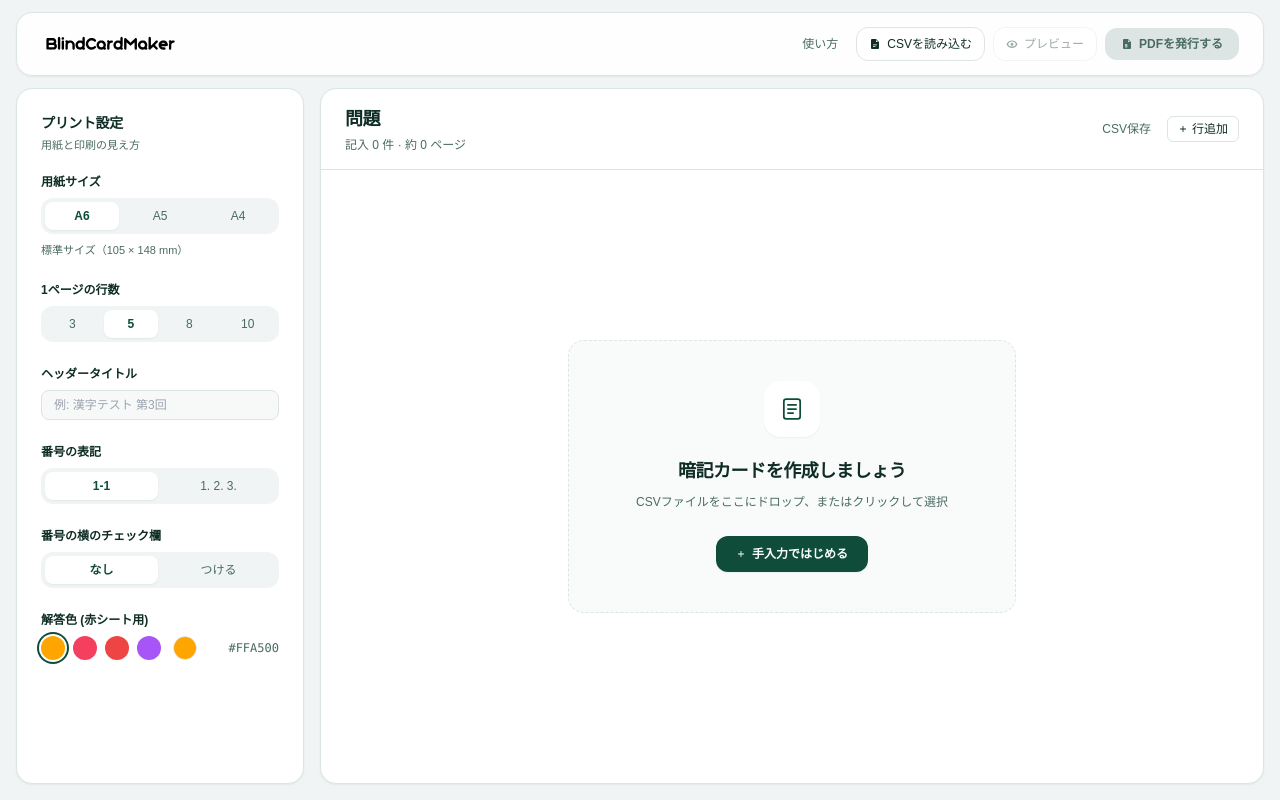
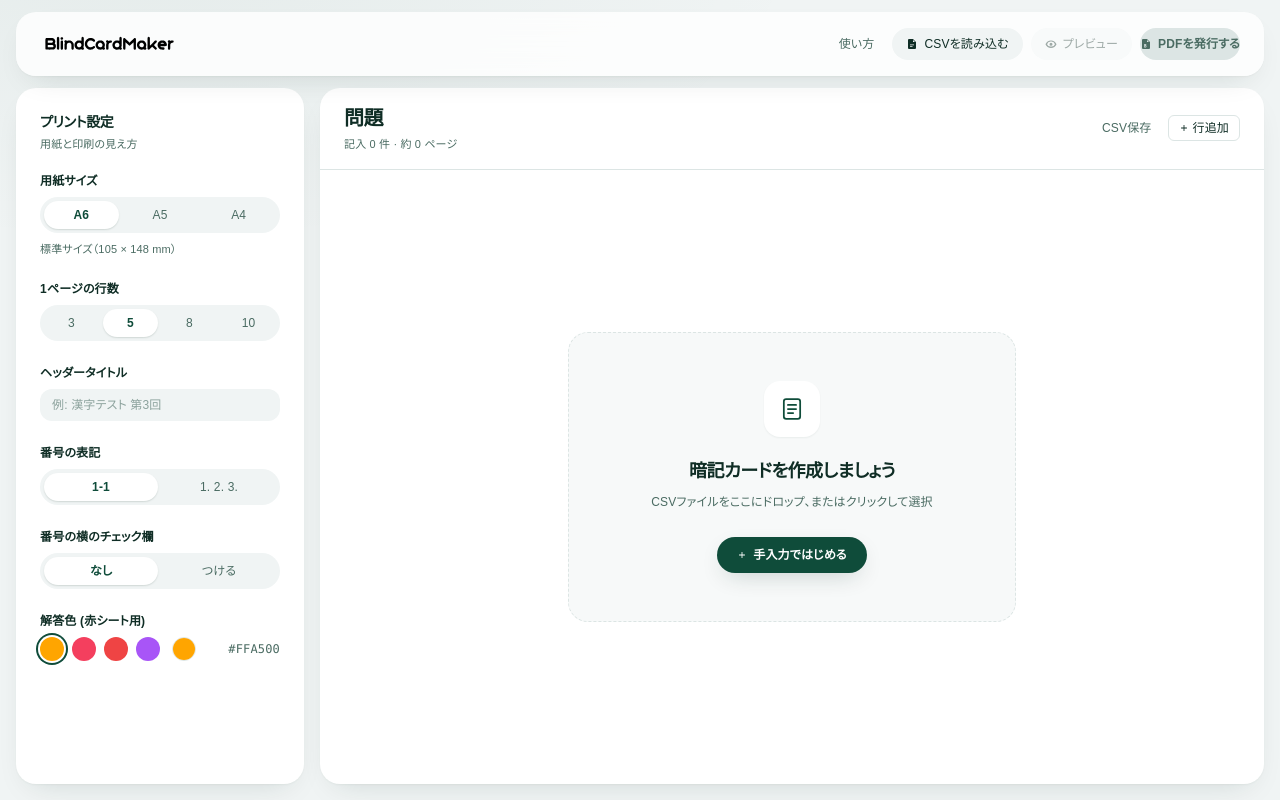
Before and after one commit to chehshs/blindcard, a Flask app: page / in a window 1280 px wide. Run offline with Flask 3, Linux system fonts and the light colour scheme.

Commit message:
見た目を面と陰影で構成し直す
- パネルの1px枠線を廃止し、やわらかい影(shadow-panel)と20pxの角丸で
  面の重なりとして見せる
- セグメントコントロールとボタンをピル型にし、副次ボタンは枠線をやめて
  トーナル(塗り)に統一する
- 入力欄も枠線からトーナル＋フォーカスリングに変更する
- 背景にごく淡いグラデーションを敷き、白いパネルが浮くようにする
- 見出しを20pxに上げ、和文の字詰め(palt)と字間を調整する
- トーストを塗りのピルに変更する
- 使い方ページのカードと表も同じトーンに揃える

Co-Authored-By: Claude Opus 5 <noreply@anthropic.com>

```diff
--- a/tailwind.config.js
+++ b/tailwind.config.js
@@ -5,6 +5,12 @@ module.exports = {
     extend: {
       boxShadow: {
         xs: "0 1px 2px 0 rgb(15 45 37 / 0.06)",
+        panel: "0 1px 2px 0 rgb(15 45 37 / 0.04), 0 12px 32px -16px rgb(15 45 37 / 0.18)",
+        knob: "0 1px 2px 0 rgb(15 45 37 / 0.10), 0 1px 1px 0 rgb(15 45 37 / 0.04)",
+        pop: "0 8px 24px -8px rgb(15 45 37 / 0.24)",
+      },
+      borderRadius: {
+        panel: "20px",
       },
       colors: {
         mint: {
--- a/templates/index.html
+++ b/templates/index.html
@@ -9,7 +9,7 @@
 </head>
 <body class="page-editor h-screen overflow-hidden bg-mint-wash text-mint-ink antialiased">
   <div id="app" class="flex h-screen flex-col" v-cloak>
-    <header class="sticky top-3 z-20 mx-3 mb-3 mt-3 flex h-16 shrink-0 items-center justify-between rounded-2xl border border-mint-line bg-white/90 px-4 shadow-xs backdrop-blur-md sm:mx-4 sm:px-6">
+    <header class="sticky top-3 z-20 mx-3 mb-3 mt-3 flex h-16 shrink-0 items-center justify-between rounded-panel bg-white/80 px-4 shadow-panel backdrop-blur-xl sm:mx-4 sm:px-6">
       <div class="flex min-w-0 items-center gap-3">
         <button type="button" class="grid h-8 w-8 place-items-center rounded-md text-mint-muted hover:bg-mint-wash lg:hidden" @click="showSettings = true" aria-label="プリント設定">
           <svg class="icon" viewBox="0 0 24 24" aria-hidden="true"><path d="M4 6h16v1.8H4zm0 5.1h16v1.8H4zM4 16.2h16V18H4z"/></svg>
@@ -23,14 +23,14 @@
           <svg class="icon" viewBox="0 0 24 24" aria-hidden="true"><path d="M12 2a10 10 0 1 0 0 20 10 10 0 0 0 0-20zm0 14.6a1.1 1.1 0 1 1 0 2.2 1.1 1.1 0 0 1 0-2.2zm1.3-8.4c0 1.5-1 2.1-1.7 2.6-.6.4-.8.6-.8 1.2v.6h-1.6v-.7c0-1.2.8-1.9 1.6-2.4.6-.4 1-.7 1-1.3 0-.6-.4-1-1.1-1-.8 0-1.2.4-1.4 1l-1.5-.6C8.2 6.6 9.4 5.4 11.3 5.4c1.8 0 3 1.1 3 2.8z"/></svg>
         </a>
         <a href="/guide" class="hidden items-center rounded-md px-2.5 py-1.5 text-xs font-medium text-mint-muted hover:bg-mint-wash hover:text-mint-ink sm:inline-flex">使い方</a>
-        <button type="button" class="hidden items-center gap-1.5 rounded-xl border border-mint-line bg-white px-3 py-2 text-xs font-medium text-mint-ink hover:bg-mint-wash sm:inline-flex" @click="openFilePicker">
+        <button type="button" class="hidden items-center gap-1.5 rounded-full bg-mint-wash px-3.5 py-2 text-xs font-medium text-mint-ink transition hover:bg-mint-line/60 sm:inline-flex" @click="openFilePicker">
           <svg class="icon" viewBox="0 0 24 24" aria-hidden="true"><path d="M14 2H6a2 2 0 0 0-2 2v16a2 2 0 0 0 2 2h12a2 2 0 0 0 2-2V8zm0 2 4 4h-4zM8 13h8v1.5H8zm0 3h5v1.5H8z"/></svg>CSVを読み込む
         </button>
-        <button type="button" class="inline-flex items-center gap-1.5 rounded-xl border border-mint-line bg-white px-3 py-2 text-xs font-medium text-mint-ink hover:bg-mint-wash disabled:cursor-not-allowed disabled:opacity-40" :disabled="!canExport" @click="openPreview" title="問題を1件以上入力するとプレビューできます">
+        <button type="button" class="inline-flex items-center gap-1.5 rounded-full bg-mint-wash px-3.5 py-2 text-xs font-medium text-mint-ink transition hover:bg-mint-line/60 disabled:cursor-not-allowed disabled:opacity-40" :disabled="!canExport" @click="openPreview" title="問題を1件以上入力するとプレビューできます">
           <svg class="icon" viewBox="0 0 24 24" aria-hidden="true"><path d="M12 5c5 0 9.3 3.1 11 7.5C21.3 16.9 17 20 12 20S2.7 16.9 1 12.5C2.7 8.1 7 5 12 5zm0 2.2A7.5 7.5 0 0 0 4.1 12.5 7.5 7.5 0 0 0 12 16.8a7.5 7.5 0 0 0 7.9-4.3A7.5 7.5 0 0 0 12 7.2zm0 2.3a3 3 0 1 1 0 6 3 3 0 0 1 0-6z"/></svg>
           <span class="hidden sm:inline">プレビュー</span>
         </button>
-        <button type="button" class="inline-flex items-center gap-1.5 rounded-xl bg-mint px-4 py-2 text-xs font-semibold text-white shadow-xs transition hover:bg-mint-hover disabled:cursor-not-allowed disabled:bg-mint-line disabled:text-mint-muted disabled:shadow-none" :disabled="!canExport || generating" @click="generatePdf">
+        <button type="button" class="inline-flex items-center gap-1.5 rounded-full bg-mint px-4.5 py-2 text-xs font-semibold text-white shadow-pop transition hover:bg-mint-hover disabled:cursor-not-allowed disabled:bg-mint-line disabled:text-mint-muted disabled:shadow-none" :disabled="!canExport || generating" @click="generatePdf">
           <svg v-if="generating" class="icon icon-spin" viewBox="0 0 24 24" aria-hidden="true"><path d="M12 2a10 10 0 1 0 10 10h-2.2A7.8 7.8 0 1 1 12 4.2z"/></svg>
           <svg v-else class="icon" viewBox="0 0 24 24" aria-hidden="true"><path d="M14 2H6a2 2 0 0 0-2 2v16a2 2 0 0 0 2 2h12a2 2 0 0 0 2-2V8zm0 2 4 4h-4zM8.5 12.2h2.2c1.3 0 2.1.7 2.1 1.7 0 .7-.4 1.2-1 1.4.7.2 1.2.8 1.2 1.6 0 1.2-1 2-2.4 2H8.5zm1.4 1.2v1.3h.7c.5 0 .8-.2.8-.6s-.3-.7-.8-.7zm0 2.4v1.5h.9c.6 0 .9-.3.9-.8s-.4-.7-1-.7z"/></svg>
           <span class="hidden sm:inline">[[ generating ? '生成中…' : 'PDFを発行する' ]]</span>
@@ -40,17 +40,17 @@
     </header>
 
     <div class="flex min-h-0 flex-1 gap-3 px-3 pb-3 sm:gap-4 sm:px-4 sm:pb-4" @dragover="onDragOver" @dragleave="onDragLeave" @drop="onDrop">
-      <aside class="hidden w-72 shrink-0 space-y-5 overflow-y-auto rounded-2xl border border-mint-line bg-white p-6 shadow-xs lg:block">
+      <aside class="hidden w-72 shrink-0 space-y-5 overflow-y-auto rounded-panel bg-white p-6 shadow-panel lg:block">
         <div class="settings-panel">
           <h2 class="text-sm font-bold tracking-tight text-mint-ink">プリント設定</h2>
           <p class="mt-1 text-[11px] text-mint-muted">用紙と印刷の見え方</p>
 
           <div class="mt-5 space-y-2">
             <label class="block text-xs font-semibold text-mint-ink">用紙サイズ</label>
-            <div class="grid grid-cols-3 gap-1 rounded-xl bg-mint-wash p-1 text-xs font-medium text-mint-muted">
-              <button type="button" class="seg-btn rounded-lg py-1.5 text-center transition" :aria-pressed="paperSize === 'A6'" @click="paperSize = 'A6'">A6</button>
-              <button type="button" class="seg-btn rounded-lg py-1.5 text-center transition" :aria-pressed="paperSize === 'A5'" @click="paperSize = 'A5'">A5</button>
-              <button type="button" class="seg-btn rounded-lg py-1.5 text-center transition" :aria-pressed="paperSize === 'A4'" @click="paperSize = 'A4'">A4</button>
+            <div class="grid grid-cols-3 gap-1 rounded-full bg-mint-wash p-1 text-xs font-medium text-mint-muted">
+              <button type="button" class="seg-btn rounded-full py-1.5 text-center transition" :aria-pressed="paperSize === 'A6'" @click="paperSize = 'A6'">A6</button>
+              <button type="button" class="seg-btn rounded-full py-1.5 text-center transition" :aria-pressed="paperSize === 'A5'" @click="paperSize = 'A5'">A5</button>
+              <button type="button" class="seg-btn rounded-full py-1.5 text-center transition" :aria-pressed="paperSize === 'A4'" @click="paperSize = 'A4'">A4</button>
             </div>
             <p class="text-[11px] text-mint-muted">
               <span v-if="paperSize === 'A6'">標準サイズ（105 × 148 mm）</span>
@@ -61,29 +61,29 @@
 
           <div class="mt-6 space-y-2">
             <label class="block text-xs font-semibold text-mint-ink">1ページの行数</label>
-            <div class="grid grid-cols-4 gap-1 rounded-xl bg-mint-wash p-1 text-xs font-medium text-mint-muted">
-              <button v-for="n in [3, 5, 8, 10]" :key="'d-'+n" type="button" class="seg-btn rounded-lg py-1.5 text-center transition" :aria-pressed="rowsPerPage === n" @click="rowsPerPage = n">[[ n ]]</button>
+            <div class="grid grid-cols-4 gap-1 rounded-full bg-mint-wash p-1 text-xs font-medium text-mint-muted">
+              <button v-for="n in [3, 5, 8, 10]" :key="'d-'+n" type="button" class="seg-btn rounded-full py-1.5 text-center transition" :aria-pressed="rowsPerPage === n" @click="rowsPerPage = n">[[ n ]]</button>
             </div>
           </div>
 
           <div class="mt-6 space-y-2">
             <label class="block text-xs font-semibold text-mint-ink" for="notebookTitle">ヘッダータイトル</label>
-            <input id="notebookTitle" v-model="notebookTitle" type="text" maxlength="80" autocomplete="off" placeholder="例: 漢字テスト 第3回" class="w-full rounded-lg border border-mint-line bg-mint-wash/50 px-3 py-1.5 text-xs font-medium transition focus:border-mint focus:bg-white focus:outline-none">
+            <input id="notebookTitle" v-model="notebookTitle" type="text" maxlength="80" autocomplete="off" placeholder="例: 漢字テスト 第3回" class="w-full rounded-xl bg-mint-wash px-3 py-2 text-xs font-medium transition placeholder:text-mint-muted/60 focus:bg-white focus:outline-none focus:ring-2 focus:ring-mint/30">
           </div>
 
           <div class="mt-6 space-y-2">
             <label class="block text-xs font-semibold text-mint-ink">番号の表記</label>
-            <div class="grid grid-cols-2 gap-1 rounded-xl bg-mint-wash p-1 text-xs font-medium text-mint-muted">
-              <button type="button" class="seg-btn rounded-lg py-1.5 text-center transition" :aria-pressed="numberStyle === 'raw'" @click="numberStyle = 'raw'">1-1</button>
-              <button type="button" class="seg-btn rounded-lg py-1.5 text-center transition" :aria-pressed="numberStyle === 'dot'" @click="numberStyle = 'dot'">1. 2. 3.</button>
+            <div class="grid grid-cols-2 gap-1 rounded-full bg-mint-wash p-1 text-xs font-medium text-mint-muted">
+              <button type="button" class="seg-btn rounded-full py-1.5 text-center transition" :aria-pressed="numberStyle === 'raw'" @click="numberStyle = 'raw'">1-1</button>
+              <button type="button" class="seg-btn rounded-full py-1.5 text-center transition" :aria-pressed="numberStyle === 'dot'" @click="numberStyle = 'dot'">1. 2. 3.</button>
             </div>
           </div>
 
           <div class="mt-6 space-y-2">
             <label class="block text-xs font-semibold text-mint-ink">番号の横のチェック欄</label>
-            <div class="grid grid-cols-2 gap-1 rounded-xl bg-mint-wash p-1 text-xs font-medium text-mint-muted">
-              <button type="button" class="seg-btn rounded-lg py-1.5 text-center transition" :aria-pressed="!showCheckbox" @click="showCheckbox = false">なし</button>
-              <button type="button" class="seg-btn rounded-lg py-1.5 text-center transition" :aria-pressed="showCheckbox" @click="showCheckbox = true">つける</button>
+            <div class="grid grid-cols-2 gap-1 rounded-full bg-mint-wash p-1 text-xs font-medium text-mint-muted">
+              <button type="button" class="seg-btn rounded-full py-1.5 text-center transition" :aria-pressed="!showCheckbox" @click="showCheckbox = false">なし</button>
+              <button type="button" class="seg-btn rounded-full py-1.5 text-center transition" :aria-pressed="showCheckbox" @click="showCheckbox = true">つける</button>
             </div>
           </div>
 
@@ -110,16 +110,16 @@
         </div>
       </aside>
 
-      <section class="flex min-h-0 min-w-0 flex-1 flex-col overflow-hidden rounded-2xl border border-mint-line bg-white shadow-xs">
+      <section class="flex min-h-0 min-w-0 flex-1 flex-col overflow-hidden rounded-panel bg-white shadow-panel">
         <div class="flex shrink-0 items-center justify-between gap-3 border-b border-mint-line px-5 py-4 sm:px-6">
           <div class="min-w-0">
-            <h2 class="text-lg font-bold tracking-tight text-mint-ink">問題</h2>
-            <p class="mt-1 text-xs tabular-nums text-mint-muted">記入 [[ contentRows.length ]] 件 · 約 [[ estimatedPages ]] ページ</p>
+            <h2 class="text-xl font-bold tracking-tight text-mint-ink">問題</h2>
+            <p class="mt-1 text-[11px] tabular-nums text-mint-muted">記入 [[ contentRows.length ]] 件 · 約 [[ estimatedPages ]] ページ</p>
           </div>
           <div class="flex shrink-0 items-center gap-2">
             <button type="button" class="hidden px-2 py-1 text-xs text-mint-muted hover:text-mint-muted sm:inline" @click="downloadCsv">CSV保存</button>
             <button v-if="rows.length" type="button" class="px-2 py-1 text-xs text-mint-muted hover:text-mint-muted" @click="showClearModal = true">クリア</button>
-            <button type="button" class="inline-flex items-center gap-1 rounded-md border border-mint-line bg-white px-2.5 py-1 text-xs font-medium text-mint-ink hover:bg-mint-wash sm:hidden" @click="openFilePicker">CSV</button>
+            <button type="button" class="inline-flex items-center gap-1 rounded-full bg-mint-wash px-3 py-1.5 text-xs font-medium text-mint-ink transition hover:bg-mint-line/60 sm:hidden" @click="openFilePicker">CSV</button>
             <button type="button" class="inline-flex items-center gap-1 rounded-md border border-mint-line bg-white px-2.5 py-1 text-xs font-medium text-mint-ink hover:bg-mint-wash" @click="addRow">
               <svg class="icon text-[10px]" viewBox="0 0 24 24" aria-hidden="true"><path d="M11 5h2v6h6v2h-6v6h-2v-6H5v-2h6z"/></svg>行追加
             </button>
@@ -128,7 +128,7 @@
 
         <div class="relative min-h-0 flex-1 overflow-auto" :class="dragOver ? 'drop-active' : ''">
           <div v-if="!rows.length" class="flex h-full flex-col items-center justify-center p-6">
-            <div class="w-full max-w-md cursor-pointer rounded-2xl border border-dashed border-mint-line bg-mint-wash/40 px-8 py-10 text-center transition hover:border-mint hover:bg-white" @click="openFilePicker">
+            <div class="w-full max-w-md cursor-pointer rounded-panel border border-dashed border-mint-line bg-mint-wash/50 px-8 py-12 text-center transition hover:border-mint hover:bg-white" @click="openFilePicker">
               <div class="mx-auto grid h-14 w-14 place-items-center rounded-2xl bg-white text-mint shadow-xs">
                 <svg class="h-7 w-7" viewBox="0 0 24 24" fill="none" stroke="currentColor" stroke-width="1.5" aria-hidden="true">
                   <rect x="5" y="3.5" width="14" height="17" rx="2"></rect>
@@ -137,14 +137,14 @@
               </div>
               <p class="mt-5 text-lg font-bold tracking-tight text-mint-ink">暗記カードを作成しましょう</p>
               <p class="mt-2 text-xs leading-relaxed text-mint-muted">CSVファイルをここにドロップ、またはクリックして選択</p>
-              <button type="button" class="mt-6 inline-flex items-center gap-1.5 rounded-xl bg-mint px-5 py-2.5 text-xs font-semibold text-white shadow-xs transition hover:bg-mint-hover" @click.stop="addFirstRow">
+              <button type="button" class="mt-6 inline-flex items-center gap-1.5 rounded-full bg-mint px-5 py-2.5 text-xs font-semibold text-white shadow-pop transition hover:bg-mint-hover" @click.stop="addFirstRow">
                 <svg class="icon text-[10px]" viewBox="0 0 24 24" aria-hidden="true"><path d="M11 5h2v6h6v2h-6v6h-2v-6H5v-2h6z"/></svg>手入力ではじめる
               </button>
             </div>
           </div>
 
           <div v-else class="space-y-3 p-4 md:hidden">
-            <article v-for="row in rows" :key="'m-'+row.id" class="rounded-lg border border-mint-line bg-white p-3">
+            <article v-for="row in rows" :key="'m-'+row.id" class="rounded-2xl bg-mint-wash/50 p-3.5">
               <div class="mb-2 flex items-center justify-between gap-2">
                 <input v-model="row.num" type="text" autocomplete="off" class="sheet-input w-20 rounded px-2 py-1 font-mono text-xs text-mint-muted" placeholder="1-1">
                 <button type="button" class="px-1 text-xs text-mint-line hover:text-mint-muted" @click="removeRow(row.id)" aria-label="行を削除">
@@ -161,7 +161,7 @@
           </div>
 
           <table v-if="rows.length" class="hidden w-full min-w-[720px] text-left text-xs md:table">
-            <thead class="sticky top-0 z-10 border-b border-mint-line bg-white text-[11px] font-semibold uppercase tracking-wider text-mint-muted">
+            <thead class="sticky top-0 z-10 bg-white text-[11px] font-semibold text-mint-muted">
               <tr>
                 <th class="w-16 px-3 py-3">番号</th>
                 <th class="px-3 py-3">問題</th>
@@ -205,7 +205,7 @@
         aria-modal="true"
         aria-labelledby="settings-title"
         tabindex="-1"
-        class="absolute inset-y-3 left-3 flex w-[min(calc(100%-1.5rem),20rem)] flex-col overflow-y-auto rounded-2xl border border-mint-line bg-white p-5 shadow-xs outline-none"
+        class="absolute inset-y-3 left-3 flex w-[min(calc(100%-1.5rem),20rem)] flex-col overflow-y-auto rounded-panel bg-white p-5 shadow-panel outline-none"
       >
         <div class="mb-3 flex items-center justify-between">
           <h2 id="settings-title" class="text-base font-bold tracking-tight text-mint-ink">プリント設定</h2>
@@ -215,34 +215,34 @@
         </div>
         <div class="space-y-2">
           <label class="block text-xs font-semibold text-mint-ink">用紙サイズ</label>
-          <div class="grid grid-cols-3 gap-1 rounded-xl bg-mint-wash p-1 text-xs font-medium text-mint-muted">
-            <button type="button" class="seg-btn rounded-lg py-1.5 text-center" :aria-pressed="paperSize === 'A6'" @click="paperSize = 'A6'">A6</button>
-            <button type="button" class="seg-btn rounded-lg py-1.5 text-center" :aria-pressed="paperSize === 'A5'" @click="paperSize = 'A5'">A5</button>
-            <button type="button" class="seg-btn rounded-lg py-1.5 text-center" :aria-pressed="paperSize === 'A4'" @click="paperSize = 'A4'">A4</button>
+          <div class="grid grid-cols-3 gap-1 rounded-full bg-mint-wash p-1 text-xs font-medium text-mint-muted">
+            <button type="button" class="seg-btn rounded-full py-1.5 text-center" :aria-pressed="paperSize === 'A6'" @click="paperSize = 'A6'">A6</button>
+            <button type="button" class="seg-btn rounded-full py-1.5 text-center" :aria-pressed="paperSize === 'A5'" @click="paperSize = 'A5'">A5</button>
+            <button type="button" class="seg-btn rounded-full py-1.5 text-center" :aria-pressed="paperSize === 'A4'" @click="paperSize = 'A4'">A4</button>
           </div>
         </div>
         <div class="mt-6 space-y-2">
           <label class="block text-xs font-semibold text-mint-ink">1ページの行数</label>
-          <div class="grid grid-cols-4 gap-1 rounded-xl bg-mint-wash p-1 text-xs font-medium text-mint-muted">
-            <button v-for="n in [3, 5, 8, 10]" :key="'m-'+n" type="button" class="seg-btn rounded-lg py-1.5 text-center" :aria-pressed="rowsPerPage === n" @click="rowsPerPage = n">[[ n ]]</button>
+          <div class="grid grid-cols-4 gap-1 rounded-full bg-mint-wash p-1 text-xs font-medium text-mint-muted">
+            <button v-for="n in [3, 5, 8, 10]" :key="'m-'+n" type="button" class="seg-btn rounded-full py-1.5 text-center" :aria-pressed="rowsPerPage === n" @click="rowsPerPage = n">[[ n ]]</button>
           </div>
         </div>
         <div class="mt-6 space-y-2">
           <label class="block text-xs font-semibold text-mint-ink" for="notebookTitleMobile">ヘッダータイトル</label>
-          <input id="notebookTitleMobile" v-model="notebookTitle" type="text" maxlength="80" autocomplete="off" placeholder="例: 漢字テスト 第3回" class="w-full rounded-lg border border-mint-line bg-mint-wash/50 px-3 py-1.5 text-xs font-medium focus:border-mint focus:bg-white focus:outline-none">
+          <input id="notebookTitleMobile" v-model="notebookTitle" type="text" maxlength="80" autocomplete="off" placeholder="例: 漢字テスト 第3回" class="w-full rounded-xl bg-mint-wash px-3 py-2 text-xs font-medium transition placeholder:text-mint-muted/60 focus:bg-white focus:outline-none focus:ring-2 focus:ring-mint/30">
         </div>
         <div class="mt-6 space-y-2">
           <label class="block text-xs font-semibold text-mint-ink">番号の表記</label>
-          <div class="grid grid-cols-2 gap-1 rounded-xl bg-mint-wash p-1 text-xs font-medium text-mint-muted">
-            <button type="button" class="seg-btn rounded-lg py-1.5 text-center" :aria-pressed="numberStyle === 'raw'" @click="numberStyle = 'raw'">1-1</button>
-            <button type="button" class="seg-btn rounded-lg py-1.5 text-center" :aria-pressed="numberStyle === 'dot'" @click="numberStyle = 'dot'">1. 2. 3.</button>
+          <div class="grid grid-cols-2 gap-1 rounded-full bg-mint-wash p-1 text-xs font-medium text-mint-muted">
+            <button type="button" class="seg-btn rounded-full py-1.5 text-center" :aria-pressed="numberStyle === 'raw'" @click="numberStyle = 'raw'">1-1</button>
+            <button type="button" class="seg-btn rounded-full py-1.5 text-center" :aria-pressed="numberStyle === 'dot'" @click="numberStyle = 'dot'">1. 2. 3.</button>
           </div>
         </div>
         <div class="mt-6 space-y-2">
           <label class="block text-xs font-semibold text-mint-ink">番号の横のチェック欄</label>
-          <div class="grid grid-cols-2 gap-1 rounded-xl bg-mint-wash p-1 text-xs font-medium text-mint-muted">
-            <button type="button" class="seg-btn rounded-lg py-1.5 text-center" :aria-pressed="!showCheckbox" @click="showCheckbox = false">なし</button>
-            <button type="button" class="seg-btn rounded-lg py-1.5 text-center" :aria-pressed="showCheckbox" @click="showCheckbox = true">つける</button>
+          <div class="grid grid-cols-2 gap-1 rounded-full bg-mint-wash p-1 text-xs font-medium text-mint-muted">
+            <button type="button" class="seg-btn rounded-full py-1.5 text-center" :aria-pressed="!showCheckbox" @click="showCheckbox = false">なし</button>
+            <button type="button" class="seg-btn rounded-full py-1.5 text-center" :aria-pressed="showCheckbox" @click="showCheckbox = true">つける</button>
           </div>
         </div>
         <div class="mt-6 space-y-2">
@@ -276,7 +276,7 @@
         aria-modal="true"
         aria-labelledby="preview-title"
         tabindex="-1"
-        class="absolute inset-y-3 right-3 flex w-[min(calc(100%-1.5rem),28rem)] flex-col overflow-hidden rounded-2xl border border-mint-line bg-white shadow-xs outline-none"
+        class="absolute inset-y-3 right-3 flex w-[min(calc(100%-1.5rem),28rem)] flex-col overflow-hidden rounded-panel bg-white shadow-panel outline-none"
       >
         <div class="flex items-center justify-between border-b border-mint-line px-5 py-4">
           <div>
@@ -317,7 +317,7 @@
 
     <input ref="fileInput" type="file" accept=".csv,text/csv" class="sr-only" @change="onFileChange">
 
-    <div v-if="alertState" class="fixed bottom-5 left-1/2 z-50 max-w-sm -translate-x-1/2 rounded-xl border px-4 py-2.5 text-xs shadow-xs" :class="alertState.type === 'error' ? 'border-red-200 bg-red-50 text-red-800' : 'border-emerald-200 bg-emerald-50 text-emerald-800'" role="alert">
+    <div v-if="alertState" class="fixed bottom-6 left-1/2 z-50 max-w-sm -translate-x-1/2 rounded-full px-5 py-2.5 text-xs font-medium shadow-pop" :class="alertState.type === 'error' ? 'bg-red-600 text-white' : 'bg-mint text-white'" role="alert">
       [[ alertState.message ]]
     </div>
 
@@ -328,7 +328,7 @@
         aria-modal="true"
         aria-labelledby="clear-title"
         tabindex="-1"
-        class="w-full max-w-sm rounded-2xl border border-mint-line bg-white p-5 shadow-xs outline-none"
+        class="w-full max-w-sm rounded-panel bg-white p-5 shadow-panel outline-none"
       >
         <h3 id="clear-title" class="text-base font-bold text-mint-ink">入力を消去しますか？</h3>
         <p class="mt-2 text-sm text-mint-muted">表の内容と読み込んだCSV名がすべてリセットされます。</p>
```
Also changed, not shown: static/input.css (+13 -6 lines), templates/guide.html (+26 -26 lines), static/app.css.
